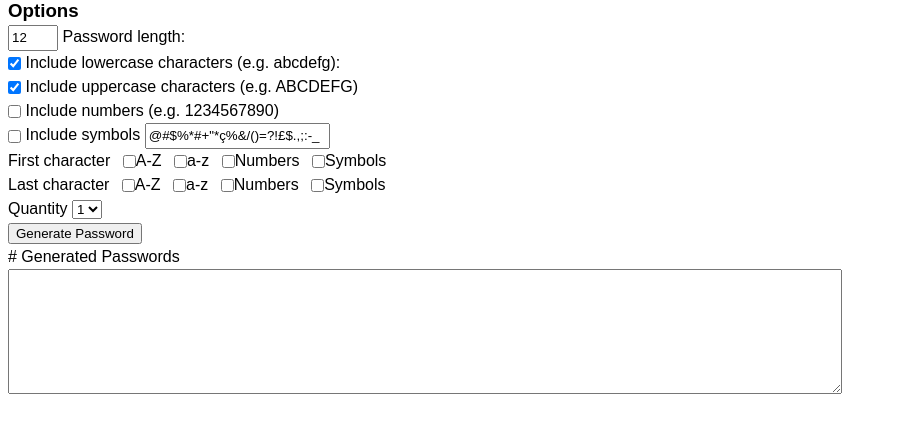
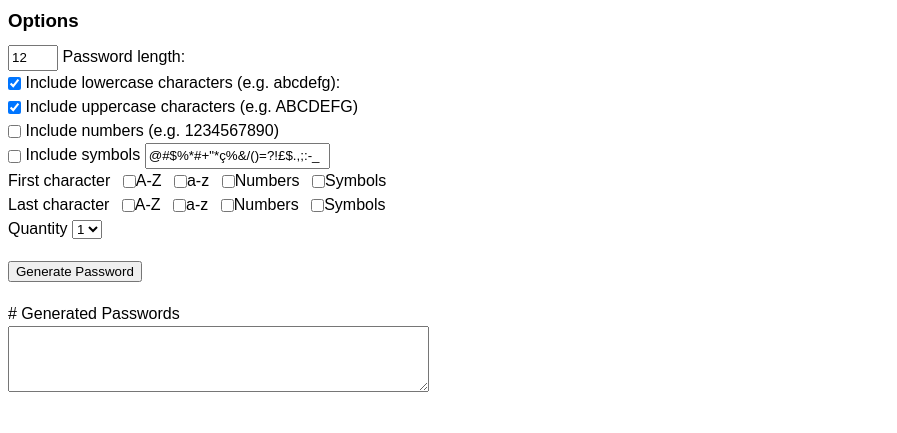
Before and after one commit to didierCH/easy-js-password-generator, a plain HTML site: page index.html in a window 1280 px wide. Shown: the part 95-528 px from the top of the page, without its empty margins (0-897 px from the left). Drawn offline with Linux system fonts and the light colour scheme.

Commit message:
changed various styles

```diff
--- a/css/main.css
+++ b/css/main.css
@@ -7,6 +7,10 @@ h1, h2, h3, p, ul, li, input {
     line-height: 150%;
     margin: 0;
     vertical-align: middle;
+}
+
+h3 {
+    margin: 10px 0;
 }
 
 ul {
@@ -19,7 +23,6 @@ input[type="number"] {
     width: 50px;
 }
 
-textarea {
-    width: 66%;
-    height: 125px;
+#generatePassword {
+    margin: 20px 0;
 }
```
